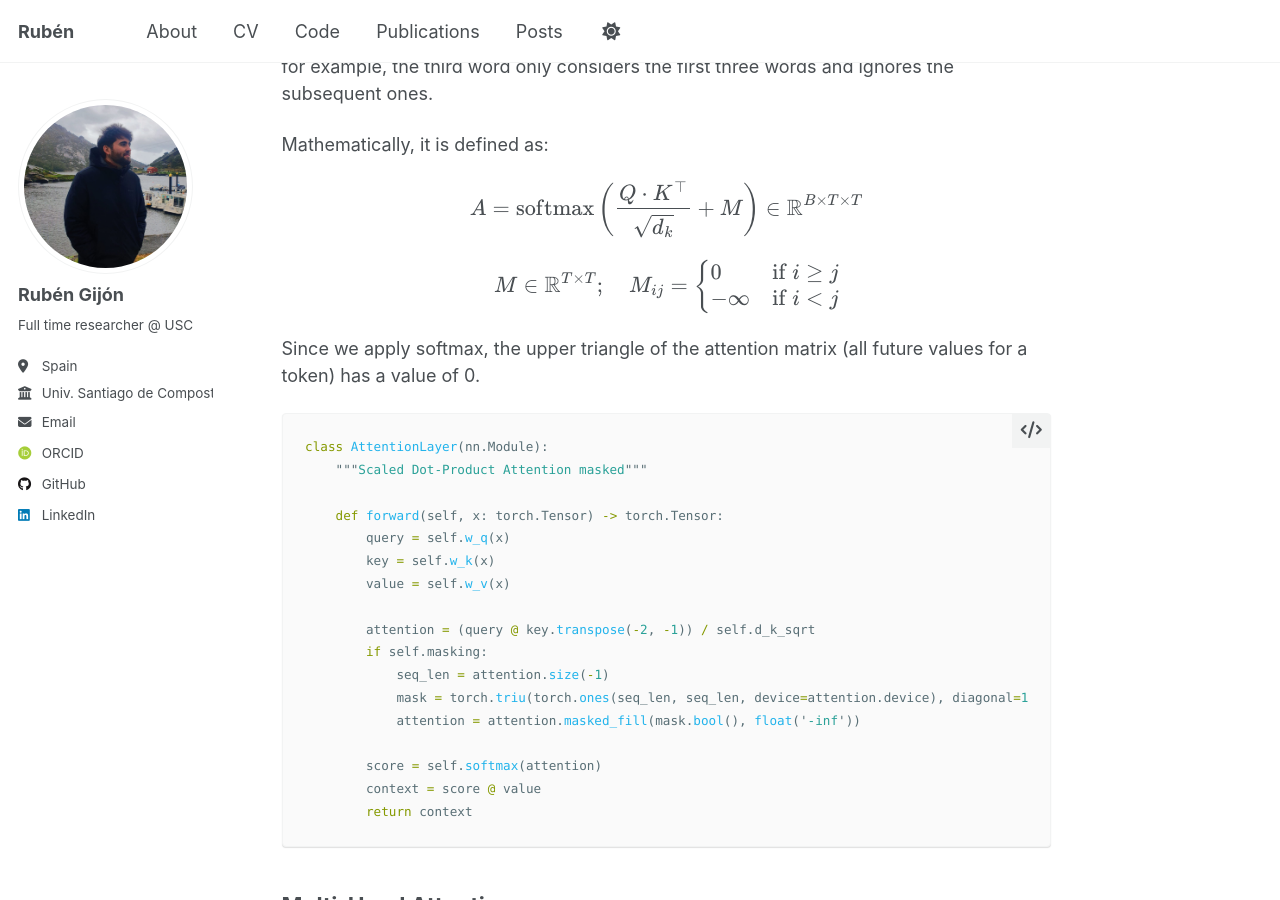
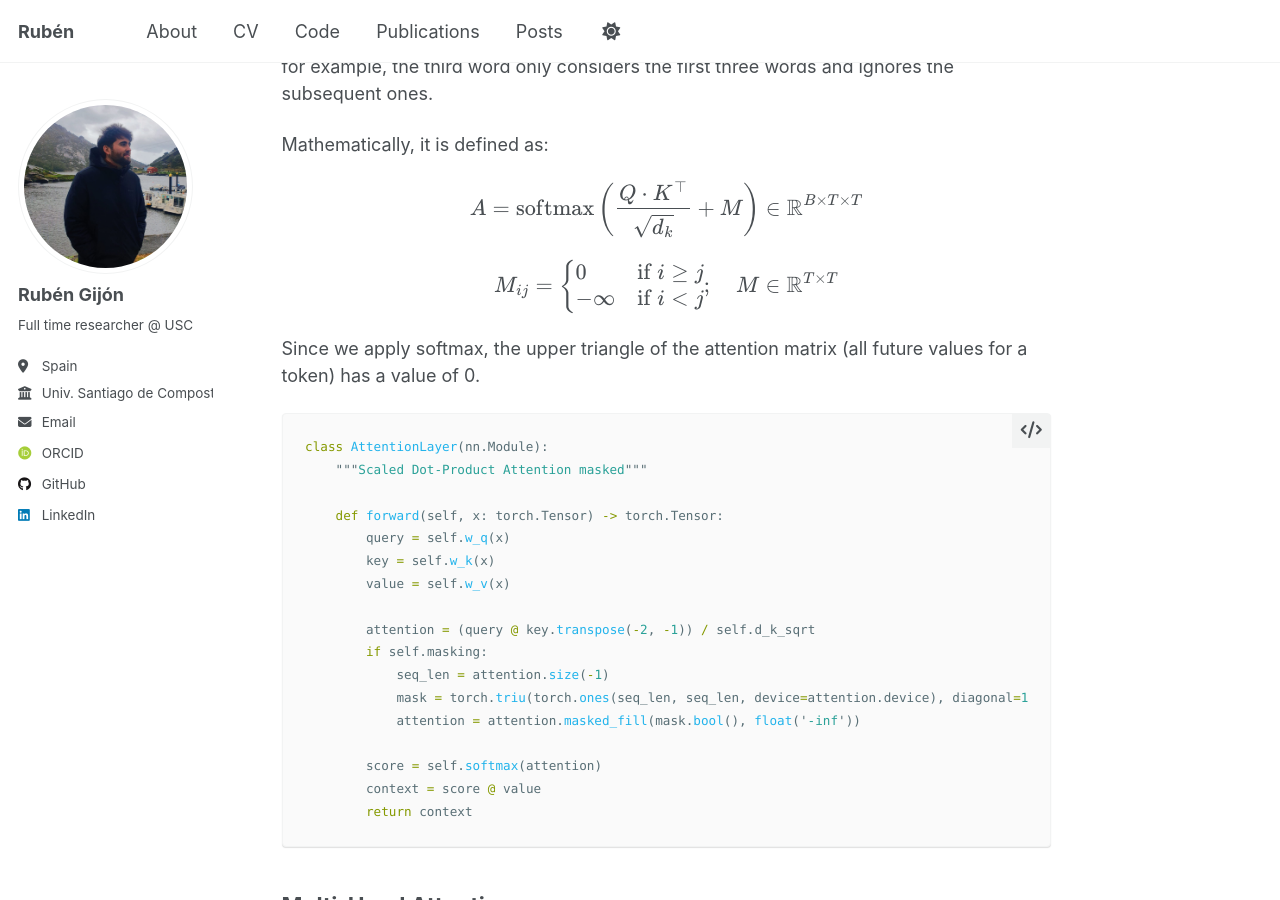
Before and after one commit to rubzip/rubzip.github.io, a Jekyll site: the page built from _posts/2025-08-13-transformers.md, in a window 1280 px wide and 900 px high, scrolled down 5303 px. Built offline with Jekyll 4.4.1, drawn with Linux system fonts in a browser that asks for light colours; some web fonts are replaced; a script that is not in the unit is left out.

Commit message:
solving equation

```diff
--- a/_posts/2025-08-13-transformers.md
+++ b/_posts/2025-08-13-transformers.md
@@ -186,11 +186,11 @@ A = \text{softmax} \left(\frac{Q \cdot K^\top}{\sqrt{d_k}} + M \right) \in \math
 $$
 
 $$
-M \in \mathbb{R}^{T \times T}; \quad M_{ij} =
+M_{ij} =
 \begin{cases}
 0 & \text{if } i \geq j \\
 -\infty & \text{if } i < j
-\end{cases}
+\end{cases}; \quad M \in \mathbb{R}^{T \times T}
 $$
 
 Since we apply softmax, the upper triangle of the attention matrix (all future values for a token) has a value of 0.
```
